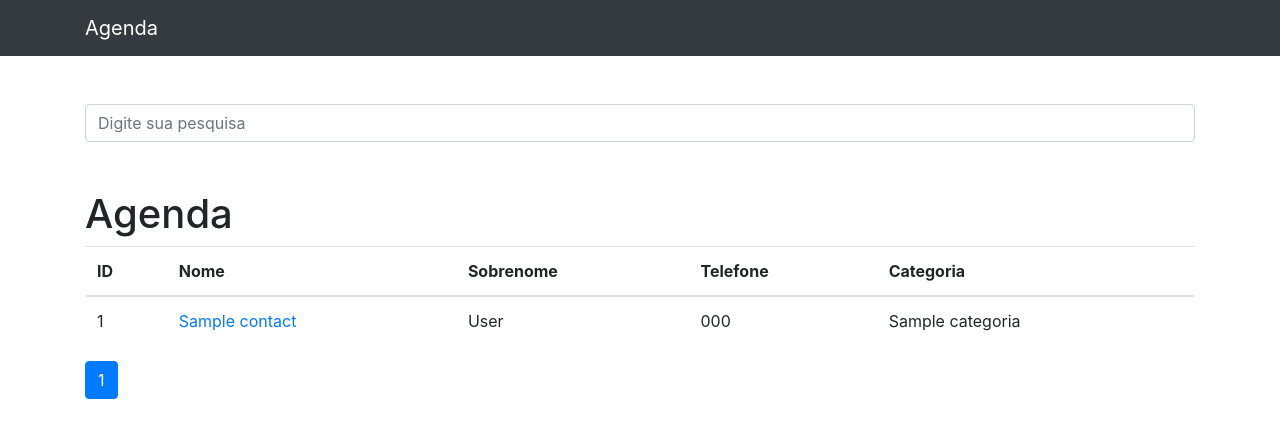
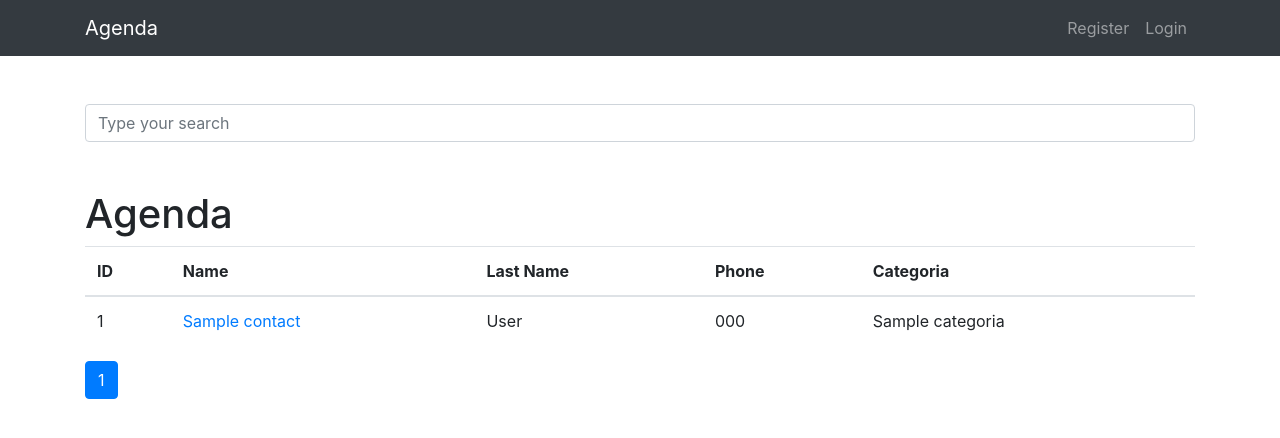
Before and after one commit to liviamendes/agenda-django-project, a Django app: page / in a window 1280 px wide. Shown: the top 438 px of the page. Run offline with Django 3.2, Linux system fonts and the light colour scheme; tables that the repository leaves empty hold one stand-in row (values such as "Sample post"); some libraries are stand-ins or nearby versions.

Commit message:
add links nav bar and correct valid field email

```diff
--- a/accounts/templates/accounts/dashboard.html
+++ b/accounts/templates/accounts/dashboard.html
@@ -6,7 +6,7 @@
 <h1 class="mt-3 mb-3">Hello, {{ user.first_name }} {{ user.last_name }}</h1>
   {% include 'parciais/_messages.html' %}
 <p>
-    Your username is: {{ user }}.
+    Your username is: {{ user }}, if you wish logout <a class="link" href="{% url 'logout'%}">click here</a>.
 </p>
 
 <div class="container">
--- a/accounts/templates/accounts/login.html
+++ b/accounts/templates/accounts/login.html
@@ -19,6 +19,7 @@
   </div>
   <button type="submit" class="btn btn-primary">Login</button>
 </form>
+or <a class="link" href="{% url 'register'%}">Register</a>
 
 {% else %}
 <p>
--- a/contacts/templates/contacts/index.html
+++ b/contacts/templates/contacts/index.html
@@ -7,9 +7,9 @@
     <thead>
     <tr>
         <th>ID</th>
-        <th>Nome</th>
-        <th>Sobrenome</th>
-        <th>Telefone</th>
+        <th>Name</th>
+        <th>Last Name</th>
+        <th>Phone</th>
         <th>Categoria</th>
     </tr>
     </thead>
--- a/templates/admin/base_site.html
+++ b/templates/admin/base_site.html
@@ -8,5 +8,5 @@
 {%endblock%}
 
 {%block extrastyle%}
-<link rel="stylesheet" href="{% static 'css/area_admin.css' %}">
+<link rel="stylesheet" href="{% static 'css/admin.css' %}">
 {%endblock%}
--- a/templates/base.html
+++ b/templates/base.html
@@ -1,7 +1,7 @@
 {% load static %}
 
 <!DOCTYPE html>
-<html lang="pt">
+<html lang="en">
 
 <head>
     <title>{% block title %}{% endblock %}Agenda</title>
@@ -25,7 +25,7 @@
                         <input class="form-control"
                                type="search" value="{{ request.GET.search }}"
                                id="search-input"
-                               placeholder="Digite sua pesquisa"
+                               placeholder="Type your search"
                                name="search">
                         {% include 'parciais/_messages.html'%}
                     </div>
--- a/templates/parciais/_nav.html
+++ b/templates/parciais/_nav.html
@@ -6,5 +6,19 @@
                 aria-controls="navbarResponsive" aria-expanded="false" aria-label="Toggle navigation">
             <span class="navbar-toggler-icon"></span>
         </button>
+
+        <div class="collapse navbar-collapse" id="navbarResponsive">
+        <ul class="navbar-nav ml-auto">
+          <li class="nav-item">
+            <a class="nav-link" href="{% url 'register'%}">Register
+              <span class="sr-only">(current)</span>
+            </a>
+          </li>
+          <li class="nav-item">
+            <a class="nav-link" href="{% url 'login' %}">Login</a>
+          </li>
+        </ul>
+      </div>
+
     </div>
 </nav>
```
Also changed, not shown: accounts/views.py (+7 -0 lines), contacts/views.py (line endings or trailing spaces), templates/static/css/admin.css (renamed from templates/static/css/area_admin.css), templates/static/vendor/bootstrap/css/bootstrap.css.
